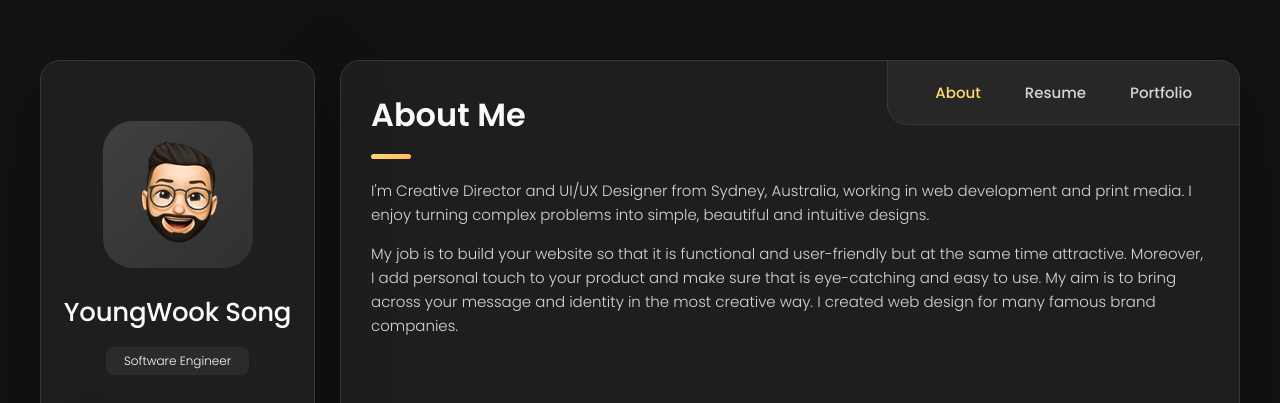
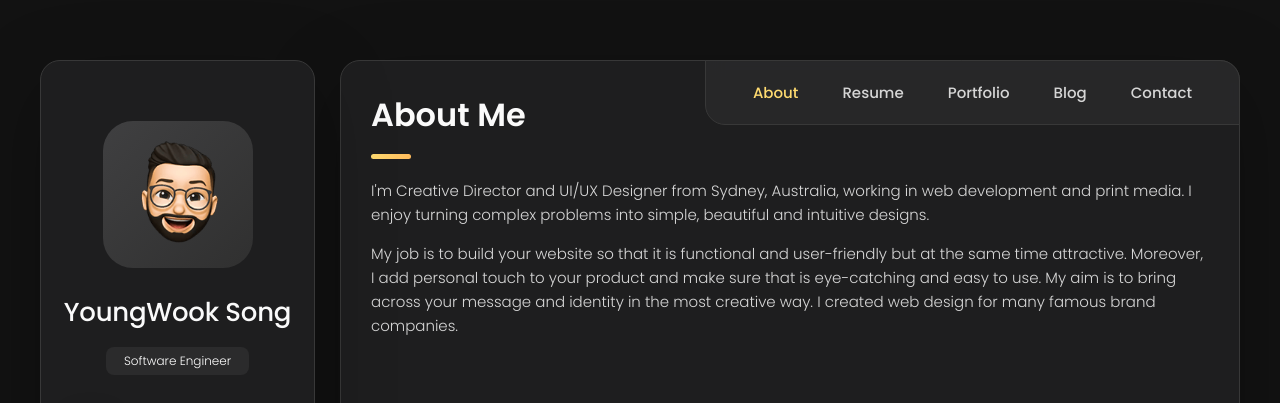
Before and after one commit to youngwooks/youngwooks.github.io, a plain HTML site: page index.html in a window 1280 px wide. Shown: the top 403 px of the page. Drawn offline with nearby package versions, Linux system fonts and the light colour scheme.

Commit message:
fix error

```diff
--- a/index.html
+++ b/index.html
@@ -126,9 +126,20 @@
             <button class="navbar-link" data-nav-link>Portfolio</button>
           </li>
 
+          <li class="navbar-item">
+            <button class="navbar-link" data-nav-link>Blog</button>
+          </li>
+
+          <li class="navbar-item">
+            <button class="navbar-link" data-nav-link>Contact</button>
+          </li>
+
         </ul>
 
       </nav>
+
+
+
 
 
       <!--
@@ -219,7 +230,7 @@
 
               <h4 class="h4 timeline-item-title">SW Engineer</h4>
 
-              <span>2024.01 — 2024.07</span>
+              <span>2024.1 — 2024.7</span>
 
               <p class="timeline-text">
                 Nemo enim ipsam voluptatem blanditiis praesentium voluptum delenit atque corrupti, quos dolores et qvuas
```
